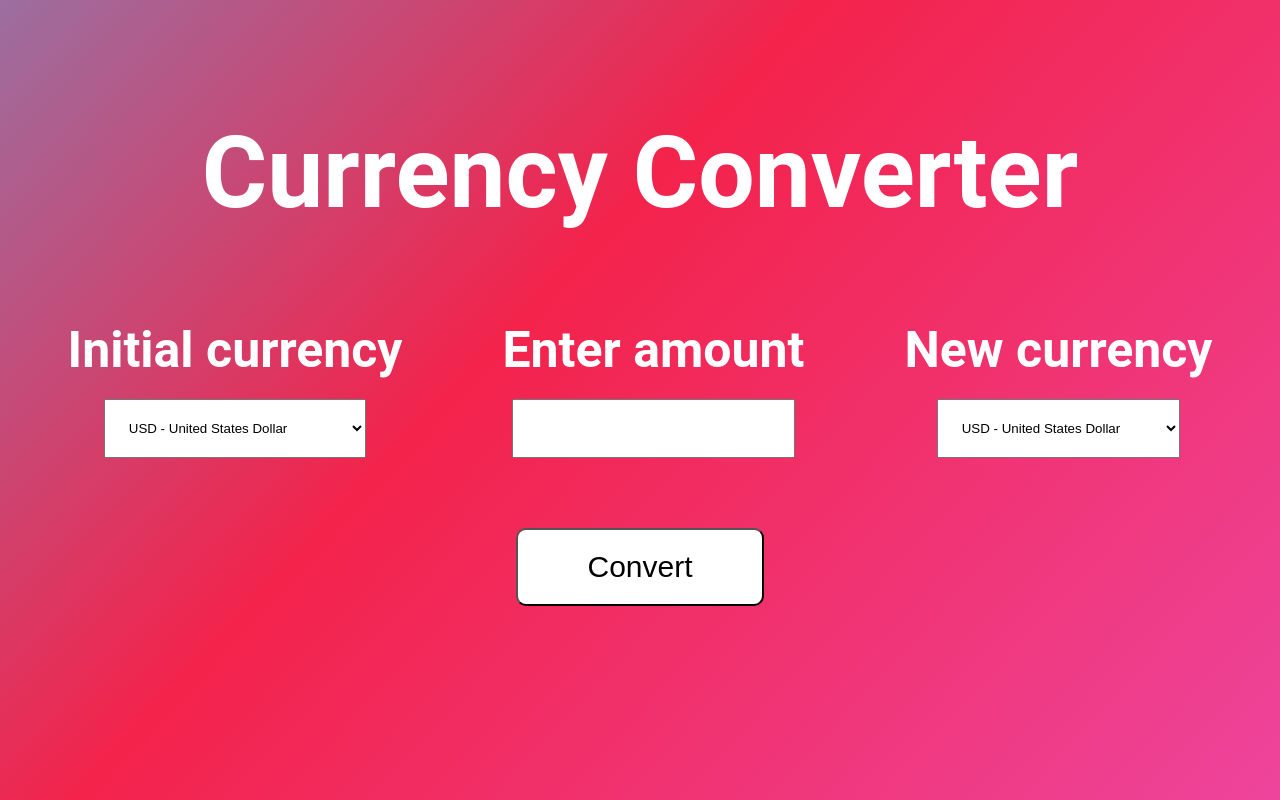
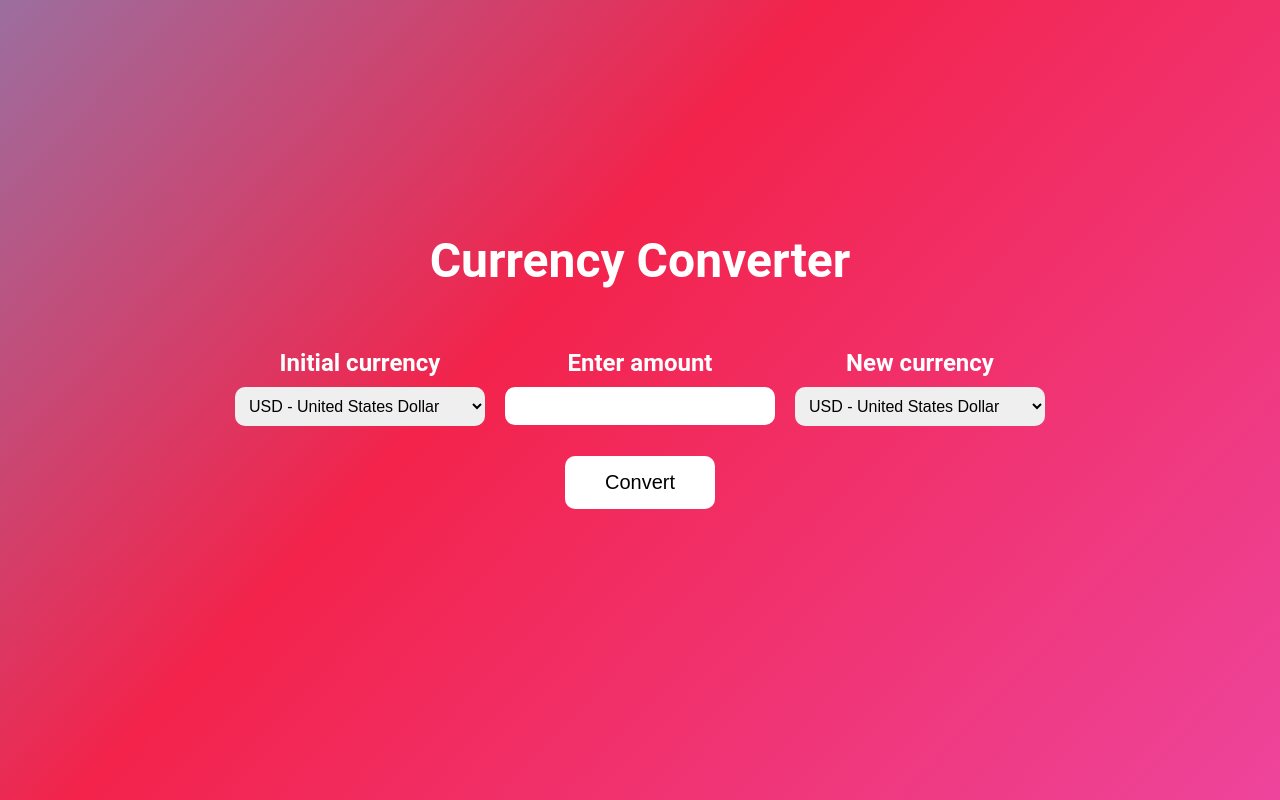
Before and after one commit to astoneham1/currency-converter, a website: page index.html in a window 1280 px wide. Drawn offline with Linux system fonts and the light colour scheme.

Commit message:
css update

```diff
--- a/style.css
+++ b/style.css
@@ -1,19 +1,13 @@
-/** {*/
-/*    outline: 1px solid black;*/
-/*}*/
-
 body {
     background: linear-gradient(133deg,#1da03d,#50afe8,#f3234b,#ec4db1,#8ea08e);
     background-size: 300% 300%;
     animation: gradient-animation 30s ease infinite;
     margin: 0;
     min-height: 100vh;
-
     font-family: 'Roboto', sans-serif;
-
-    display: flex;             /* Turn body into a flexbox */
-    flex-direction: column;    /* Stack items vertically */
-    justify-content: center;   /* Center vertically */
+    display: flex;
+    flex-direction: column;
+    justify-content: center;
     align-items: center;
 }
 
@@ -37,40 +31,47 @@ body {
 .row {
     display: flex;
     justify-content: center;
+    flex-wrap: wrap;
+    width: 100%;
 }
 
 #amount-input, .currency-choice {
     text-align: center;
+    display: flex;
+    flex-direction: column;
     align-items: center;
-    margin: 30px;
+    margin: 10px;
 }
 
 h1 {
-    font-size: 100px;
+    font-size: 3rem;
     color: white;
     margin: 0;
     padding: 20px;
 }
 
 h2 {
-    font-size: 50px;
+    font-size: 1.5rem;
     color: white;
     margin: 0;
-    padding: 20px;
+    padding: 10px;
 }
 
 #amount, .currency-dropdown {
-    width: 70%;
-    padding: 20px;
+    width: 250px;
+    padding: 10px;
+    font-size: 1rem;
+    border: none;
+    border-radius: 10px;
 }
 
 #convert {
-    width: 20%;
-    padding: 20px;
-    margin-top: 40px;
-    margin-bottom: 40px;
-    font-size: 30px;
+    padding: 15px 40px;
+    margin: 20px;
+    font-size: 1.25rem;
     border-radius: 10px;
     background-color: white;
     color: black;
+    border: none;
+    cursor: pointer;
 }
```
